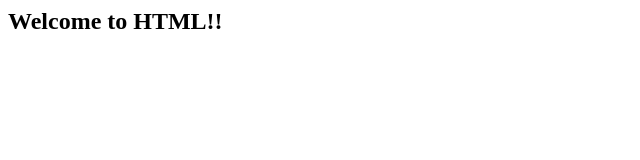
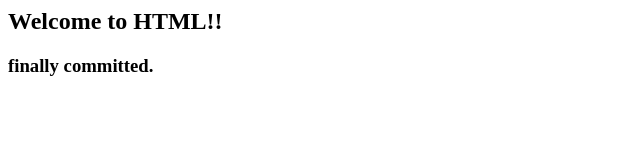
Before and after one commit to zarimustafa/helloWorld, a plain HTML site: page index.html in a window 1280 px wide. Shown: the whole page, without its empty margins (0-640 px from the left). Drawn offline with Linux system fonts and the light colour scheme.

Commit message:
Update index.html

```diff
--- a/index.html
+++ b/index.html
@@ -2,5 +2,6 @@
   <head></head>
   <body>
     <h2>Welcome to HTML!!</h2>
+    <h3>finally committed.</h3>
   </body>
 </html>
```
